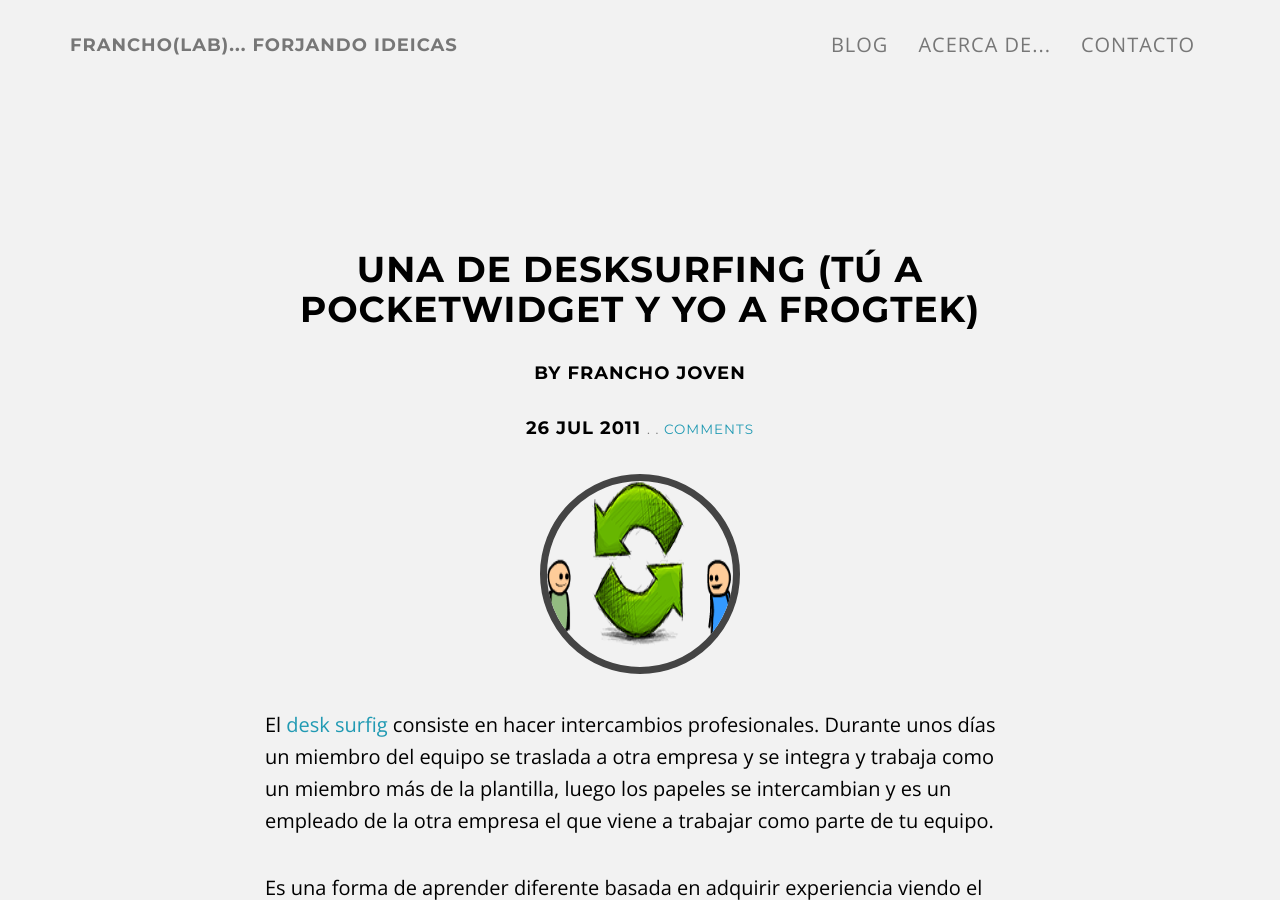
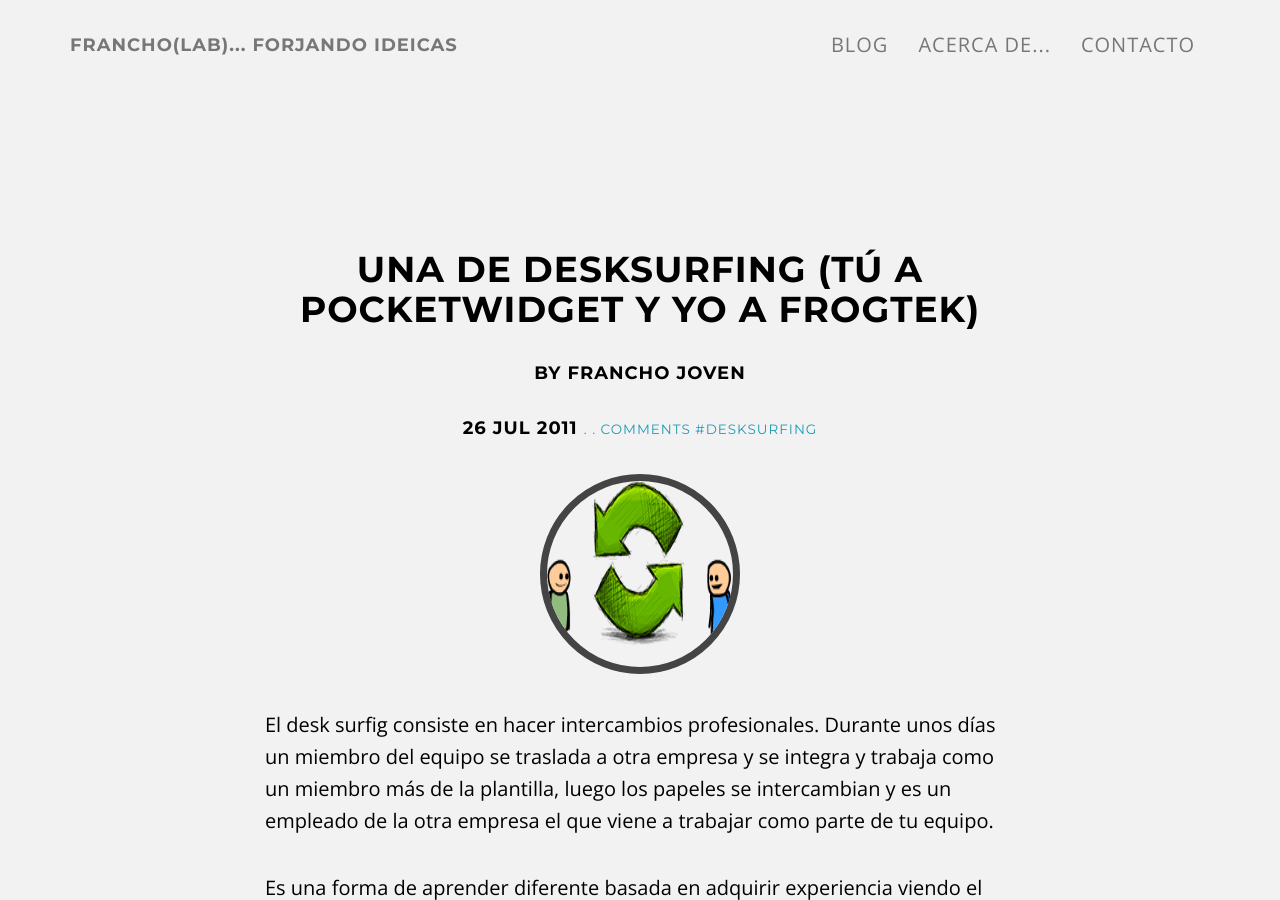
Before and after one commit to francho/francho.github.io, a Jekyll site: the page built from _posts/2011-07-27-una-de-desksurfing-tu-a-pocketwidget-y-yo-a-frogtek.html, in a window 1280 px wide and 900 px high. Built offline with Jekyll 4.4.1, drawn with Linux system fonts in a browser that asks for light colours; comment, search, counter and statistics services are not loaded.

Commit message:
Remove old link

```diff
--- a/_posts/2011-07-27-una-de-desksurfing-tu-a-pocketwidget-y-yo-a-frogtek.html
+++ b/_posts/2011-07-27-una-de-desksurfing-tu-a-pocketwidget-y-yo-a-frogtek.html
@@ -2,9 +2,8 @@
 layout: post
 title: Una de desksurfing (tú a Pocketwidget y yo a Frogtek)
 date: 2011-07-27 00:11:03.000000000 +02:00
-categories:
-- Programación
-tags: []
+tags:
+  - desksurfing
 status: publish
 type: post
 published: true
@@ -21,7 +20,7 @@ excerpt: !ruby/object:Hpricot::Doc
   options: {}
 ---
 <p style="text-align:center;"><img class="size-full wp-image-829 aligncenter" title="desksurfing1" src="/assets/desksurfing111.png" alt="desksurfing1" width="249" height="144" /></p>
-<p>El <a href="http://www.desk-surfing.org/f-a-q/">desk surfig</a> consiste en hacer intercambios profesionales. Durante unos días un miembro del equipo se traslada a otra empresa y se integra y trabaja como un miembro más de la plantilla, luego los papeles se intercambian y es un empleado de la otra empresa el que viene a trabajar como parte de tu equipo.</p>
+<p>El desk surfig consiste en hacer intercambios profesionales. Durante unos días un miembro del equipo se traslada a otra empresa y se integra y trabaja como un miembro más de la plantilla, luego los papeles se intercambian y es un empleado de la otra empresa el que viene a trabajar como parte de tu equipo.</p>
 <p>Es una forma de aprender diferente basada en adquirir experiencia viendo el día a día de otra gente y su forma de trabajar desde dentro.</p>
 <p>Así que cuando Guillermo (el CTO de <a href="http://blog.frogtek.org/">Frogtek</a>) me propuso hacer un intercambio con ellos no me lo pensé dos veces...</p>
 <p><!--more--></p>
```
